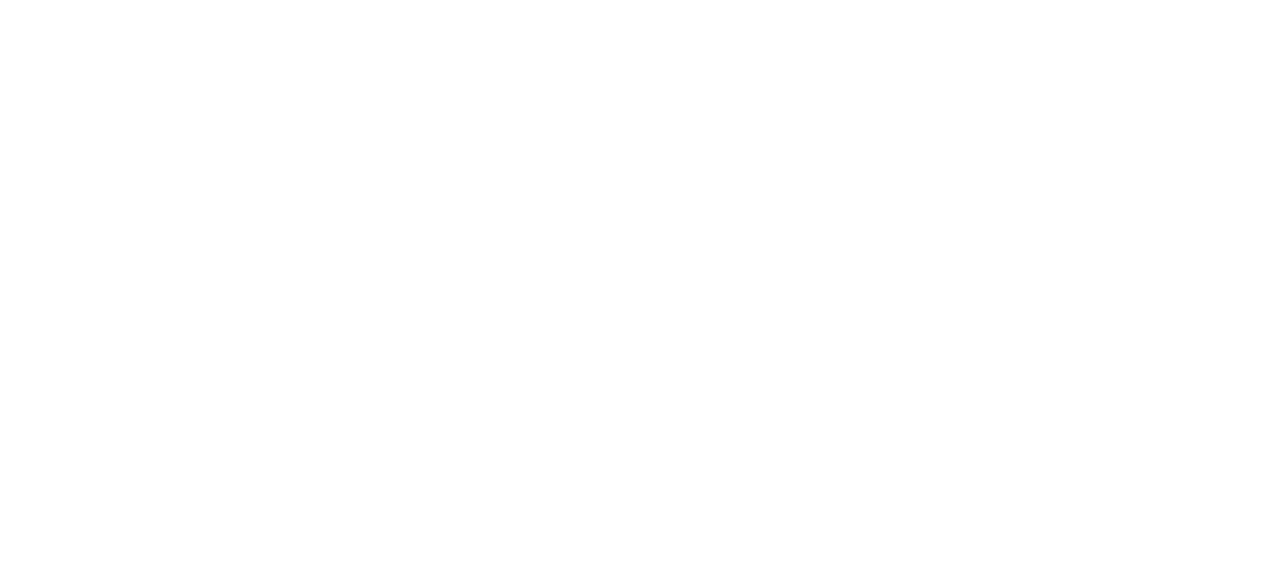
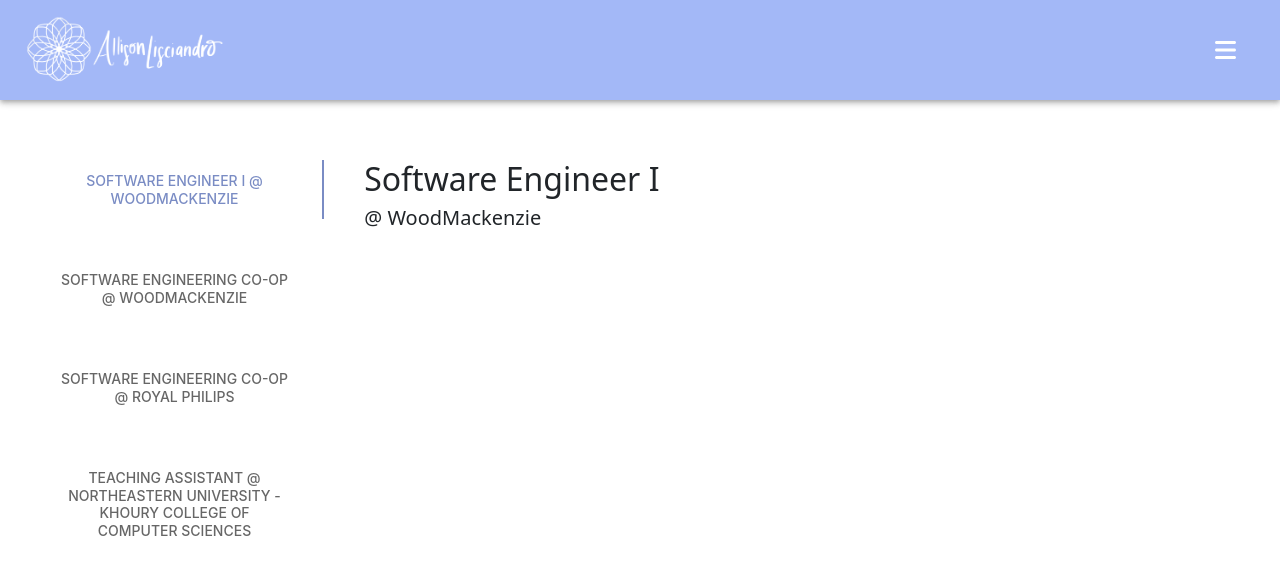
Before and after one commit to lisciandro-a/personal-site-revamp, a React (Create React App) app: page /work-experience in a window 1280 px wide. Shown: the top 574 px of the page. Built offline with nearby package versions, Linux system fonts and the light colour scheme.

Commit message:
begin work experience page, random formatting

```diff
--- a/src/App.js
+++ b/src/App.js
@@ -7,6 +7,7 @@
 import AboutMe from './pages/AboutMe/AboutMe';
 import Welcome from './pages/Welcome/Welcome';
 import Jasmine from './pages/Jasmine/Jasmine';
+import WorkExperience from './pages/WorkExperience/WorkExperience';
 
 function App() {
   return (
@@ -17,12 +18,12 @@
             <Route path='/' element={<Welcome />} />
             <Route path='/connections' element={<Connections />} />
             <Route path='/about-me' element={<AboutMe />} />
-            <Route path='/work-experience' element={null} />
+            <Route path='/work-experience' element={<WorkExperience />} />
             <Route path='/projects' element={null} />
             <Route path='/jasmine' element={<Jasmine />}/>
             <Route path='*' element={<div>Page not found</div>}/>
           </Routes>
-      </BrowserRouter>
+        </BrowserRouter>
       </ThemeProvider>
 
     </div>
--- a/src/components/Carousel.js
+++ b/src/components/Carousel.js
@@ -2,6 +2,7 @@
 import { blueFlowers, orangeTulips, pinkFlowers, pinkPurpleFlowers, purpleFlowers, redTulips, whiteFlowers, yellowPeonies } from "../photos/flowers/Flowers";
 import { useEffect, useState } from "react";
 import _ from "lodash";
+import { Typography } from "@mui/material";
 
 function Carousel() {
     const flowerPhotos = [blueFlowers, orangeTulips, pinkFlowers, pinkPurpleFlowers, purpleFlowers, redTulips, whiteFlowers, yellowPeonies];
@@ -48,6 +49,11 @@
                 <Col xs={1} style={{ display: 'flex', alignItems: 'center', justifyContent: 'start'  }}>
                 </Col>
             </Row>
+            <Row>
+                <Typography variant='subtitle2' sx={{ paddingTop: '20px' }}>
+                    - Photographed with Canon Rebel T4i -
+                </Typography>
+            </Row>
         </Container>
     );
 }
--- a/src/components/NavDrawer.js
+++ b/src/components/NavDrawer.js
@@ -41,7 +41,7 @@
                         </ListItemButton>
                     </ListItem>
                     <ListItem>
-                        <ListItemButton>
+                        <ListItemButton onClick={() => handleClick('/work-experience')}>
                             <ListItemIcon>
                                 <FontAwesomeIcon icon={faLaptopCode} />
                             </ListItemIcon>
@@ -73,13 +73,13 @@
 
                     <Collapse in={contactsOpen} timeout="auto" unmountOnExit sx={{ paddingLeft: '32px'}}>
                         <List>
-                            <ListItemButton href='https://github.com/lisciandro-a' >
+                            <ListItemButton href='https://github.com/lisciandro-a' target="_blank" >
                                 <ListItemIcon>
                                     <FontAwesomeIcon icon={faSquareGithub} />
                                 </ListItemIcon>
                                 <ListItemText primary="Github" />
                             </ListItemButton>
-                            <ListItemButton href='https://www.linkedin.com/in/alisciandro/' >
+                            <ListItemButton href='https://www.linkedin.com/in/alisciandro/' target="_blank" >
                                 <ListItemIcon>
                                     <FontAwesomeIcon icon={faLinkedin} />
                                 </ListItemIcon>
--- a/src/pages/AboutMe/AboutMe.js
+++ b/src/pages/AboutMe/AboutMe.js
@@ -1,4 +1,4 @@
-import { Col, Image, Row } from "react-bootstrap";
+import { Col, Container, Image, Row } from "react-bootstrap";
 import Page from "../../components/Page";
 import allisonPic from '../../photos/Allison.jpeg'
 import { Typography } from "@mui/material";
@@ -34,6 +34,7 @@
 
     return (
         <Page>
+            <div style={{ paddingTop: '20px' }}>
                 <Row>
                     <Col xs='2'>
                         <Image src={allisonPic} rounded={true} thumbnail={true} style={{ backgroundColor: '#a3b8f7' }}/>
@@ -55,9 +56,10 @@
                         </Typography>
                     </Col>
                 </Row>
-            <Row style={{ marginTop: '100px' }}>
+                <Row style={{ marginTop: '90px' }}>
                     <Carousel />
                 </Row>
+            </div>
         </Page>
     );
 }
--- a/src/pages/Connections/Board.js
+++ b/src/pages/Connections/Board.js
@@ -21,7 +21,7 @@
     whiteSpace: 'pre-line'
   }));
 
-function Board({revealAnswers}) {
+function Board({ revealAnswers }) {
     const categories = {
         yellow: {
             title: 'Supplies for my hobbies',
--- /dev/null
+++ b/src/pages/WorkExperience/WorkDetails.js
@@ -0,0 +1,24 @@
+import { Col, Row } from "react-bootstrap";
+
+function WorkDetails({ experience, currId }) {
+
+    const isHidden = currId !== experience.jobId;
+
+    return (
+        <div hidden={isHidden} style={{ paddingTop: '20px', paddingLeft: '40px', textAlign: 'start', width:'100%' }} >
+            <Row>
+                <Col xs={12}>
+                    <h2>
+                        {experience.jobTitle}
+                    </h2>
+                    <h5>
+                        @ {experience.company}
+                    </h5>
+                </Col>
+            </Row>
+
+        </div>
+    );
+}
+
+export default WorkDetails;
--- /dev/null
+++ b/src/pages/WorkExperience/WorkExperience.js
@@ -0,0 +1,43 @@
+import { Box, Tab, Tabs } from "@mui/material";
+import Page from "../../components/Page";
+import { useState } from "react";
+import WorkDetails from "./WorkDetails";
+import { workExperience } from "./experience";
+
+function WorkExperience() {
+    const [currTab, setCurrTab] = useState(0);
+
+    return (
+        <Page>
+            <Box
+                sx={{ flexGrow: 1, display: 'flex' }}
+            >
+
+                <Tabs
+                    orientation='vertical'
+                    value={currTab}
+                    onChange={(_event, newTab) => setCurrTab(newTab)}
+                >
+                    {
+                    workExperience.map((experience) => {
+                        return <Tab id={`tab-${experience.jobId}`} label={`${experience.jobTitle} @ ${experience.company}`} value={experience.jobId} sx={{ margin: '20px' }}/>
+                    })
+                }
+                    {/* <Tab id='tab-0' label={`${workExperience[0].jobTitle} - ${workExperience[0].company}`} />
+                    <Tab id='tab-1' label={`${workExperience[1].jobTitle} - ${workExperience[1].company}`} /> */}
+                </Tabs>
+                {
+                    workExperience.map((experience) => {
+                    return <WorkDetails experience={experience} currId={currTab} key={experience.jobId}/>
+                    })
+                }
+
+
+            </Box>
+
+
+        </Page>
+    );
+}
+
+export default WorkExperience;
--- /dev/null
+++ b/src/pages/WorkExperience/experience.js
@@ -0,0 +1,105 @@
+const JobType = {
+    FullTime: 'Full-time',
+    Intern: 'Internship',
+    TA: 'Teaching Assistant',
+}
+
+export const workExperience = [
+    {
+        jobId: 0,
+        jobTitle: 'Software Engineer I',
+        company: 'WoodMackenzie',
+        location: 'Boston, MA',
+        jobType: JobType.FullTime,
+        startDate: new Date(2023, 6),
+        endDate: undefined,
+        descriptionSections: [
+            {
+                title: 'Technical Skills',
+                bullets: [
+                    'Frequently contribute to overall product by refactoring common configuration to expand re-usability and clarity, implementing new functionality via Typescript, quickly pushing out bug-fixes that affect multiple teams, and reviewing cross-team PRs.',
+                    'Organized a meeting with data and multiple Product Owners to strategize a long-term solution for maintaining cross-product data consistency',
+                    'Led an effort to refactor Redux code in order to ready an updated product for client use and allowing us to begin deprecating the legacy version. This allowed for better support of caching and reduced page loads from 2-3 times to 1, creating a more seamless experience for the user.',
+                    'Co-led work on enhancements to an internal React app by organizing a meeting with the backend team to refine tickets and remove blockers, and by delegating work to multiple new hires.',
+                    'Helped onboard a new team onto our ways or working, ensuring we all follow best practices regarding release cadences, opening and merging PRs, and transparency in communication.',
+                ]
+            },
+            {
+                title: 'Co-op Involvement',
+                bullets: [
+                    'Currently acting as a Spring 2024 co-op supervisor to provide technical and professional support by holding regular check-ins for setting goals and helping to create action items for overcoming blockers.',
+                    'Co-led and planned onboarding for Spring 2024 co-ops, which included planning technical workshops, organizing lectures, creating a schedule, and coordinating with HR to schedule related meetings.',
+                    'Frequently participated in behavioral interviews and hiring discussions regarding co-ops for both Spring and Fall 2024 cycles.',
+                ]
+            },
+            {
+                title: 'Other Contributions',
+                bullets: [
+                    'Maintain consistent communication and negotiation with Product Owners to make sure that story requirements are clear and Acceptance Criteria is met, while still considering tradeoffs with functionality and our business timelines.',
+                    'Eagerly volunteer for tasks such as demoing completed work at sprint demos, conducting interviews, and onboarding new joiners.',
+                    'Presented a high-level technical overview of our product to an architect to help familiarize him with specifics of the platform, such as the overall code structure and how each part of the UI interacts.',
+                ]
+            },
+
+        ],
+        descriptionBullets: [
+
+        ]
+    },
+    {
+        jobId: 1,
+        jobTitle: 'Software Engineering Co-op',
+        company: 'WoodMackenzie',
+        location: 'Boston, MA',
+        jobType: JobType.Intern,
+        startDate: new Date(2022, 6),
+        endDate: new Date(2022, 11),
+        descriptionSections: [
+            {
+                title: 'Job Summary',
+                bullets: [
+                    'Enhanced Javascript code to deliver new functionality to market intelligence product, improving benchmarking visualization and customization.',
+                    'Worked on a small team to restructure Java backend code and consistently communicated with our data team in order to support new datasets',
+                    'Led an epic to enhance tooltips and HighCharts chart decoration whilst maintaining an open line of communication with the Product Owner to adapt to changing requirements.'
+                ]
+            },
+        ],
+    },
+    {
+        jobId: 2,
+        jobTitle: 'Software Engineering Co-op',
+        company: 'Royal Philips',
+        location: 'Cambridge, MA',
+        jobType: JobType.Intern,
+        startDate: new Date(2021, 6),
+        endDate: new Date(2022, 0),
+        descriptionSections: [
+            {
+                title: 'Job Summary',
+                bullets: [
+                    'Integrated Github with services such as Azure DevOps and MS Teams through Github Actions.',
+                    'Maintained codebase through automation tools using the Github API and .yaml workflows to gate on PRs and track technical debt.',
+                    'Contributed to a feature in C# by creating a script to autogenerate the API, making a wrapper class, writing a qualifier, and providing unit tests with full code coverage.'
+                ]
+            },
+        ],
+    },
+    {
+        jobId: 3,
+        jobTitle: 'Teaching Assistant',
+        company: 'Northeastern University - Khoury College of Computer Sciences',
+        location: 'Boston, MA',
+        jobType: JobType.TA,
+        startDate: new Date(2022, 0),
+        endDate: new Date(2022, 3),
+        descriptionSections: [
+            {
+                title: 'Job Summary',
+                bullets: [
+                    'Promoted class organization and student success by upkeeping grading in a timely manner for a class of over 700 students',
+                    'Provided support through weekly office hours to help students excel and assisted in weekly in-person labs',
+                ]
+            },
+        ],
+    },
+];
```
Also changed, not shown: src/common/themes.js (+19 -1 lines). Lines whose indentation alone changed are shown as unchanged.
